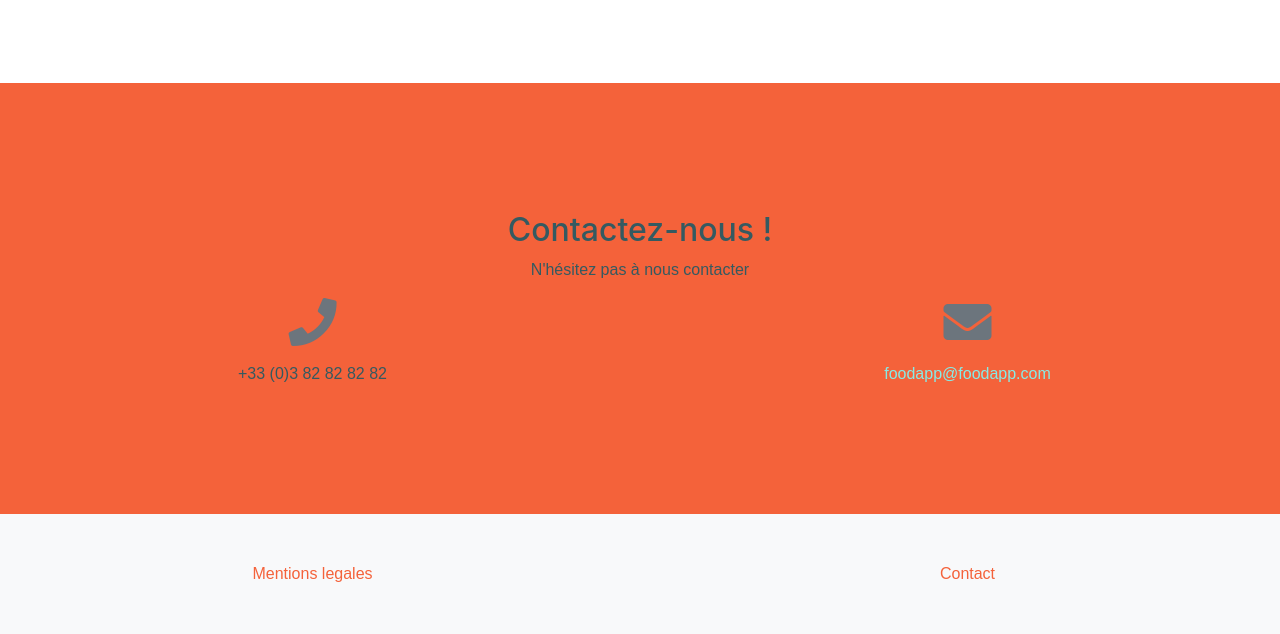
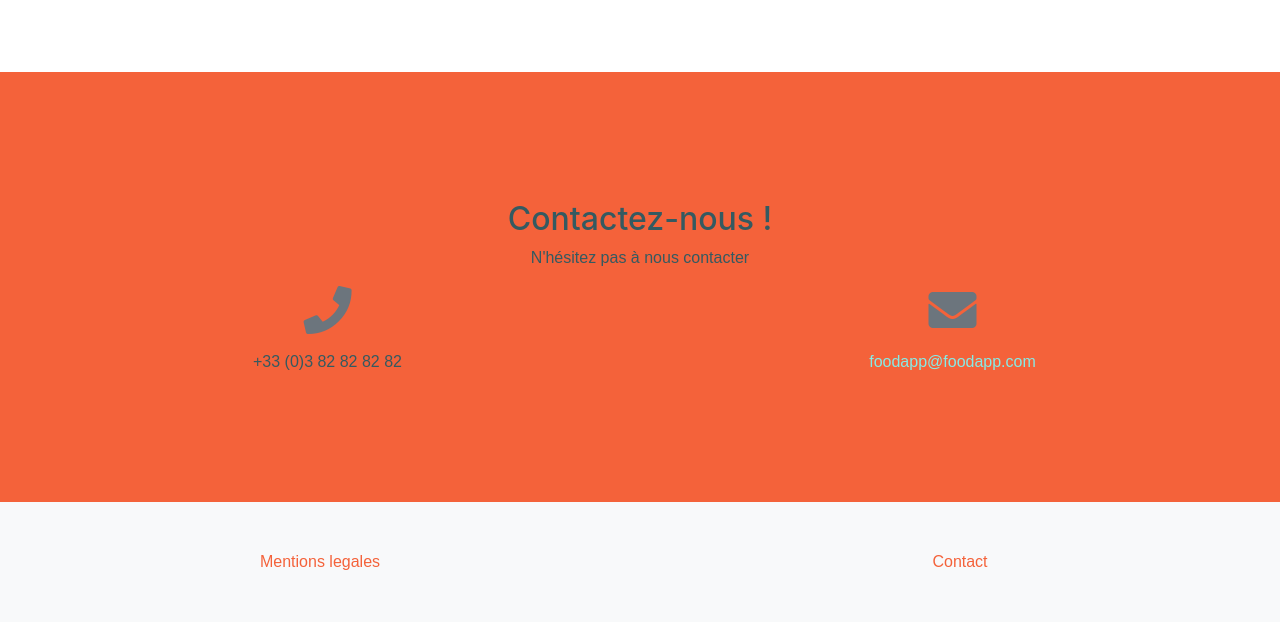
Before and after one commit to Baptiste68/P8, a Django app: page /myfoodapp/ in a window 1280 px wide. Shown: the part 1693-2327 px from the top of the page. After the commit the page ends 2263 px from the top, so only its background shows below. Run offline with Django 3.2, Linux system fonts and the light colour scheme; some libraries are stand-ins or nearby versions.

Commit message:
Add files via upload

```diff
--- a/foodbapp/myfoodapp/static/css/my_custom_css.css
+++ b/foodbapp/myfoodapp/static/css/my_custom_css.css
@@ -67,3 +67,8 @@ footer{
     color: rgb(196, 85, 37);
     font-family: "Scope One", sans-serif;
 }
+
+.row{
+    margin-right: 0px;
+    margin-left: 0px;
+}
```
